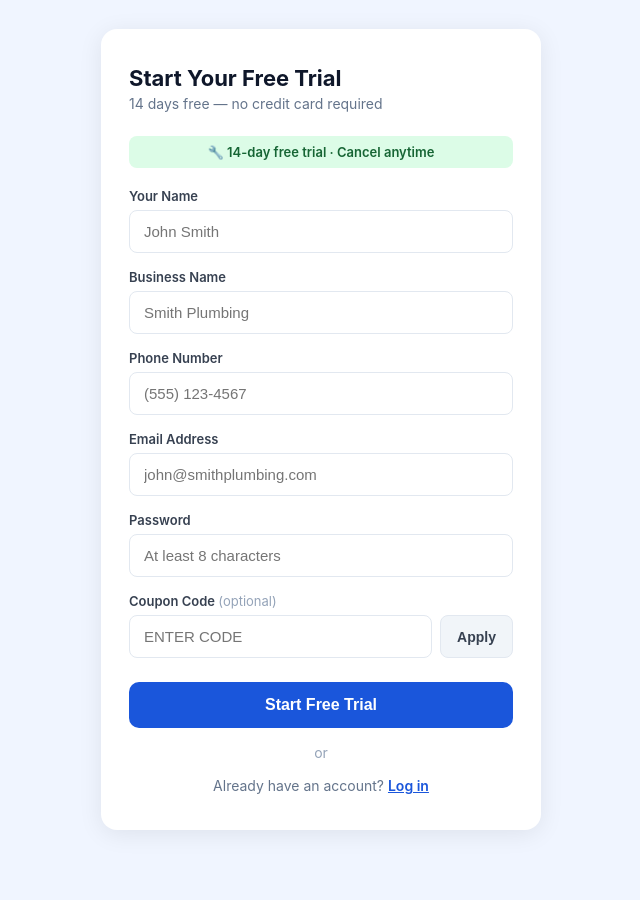
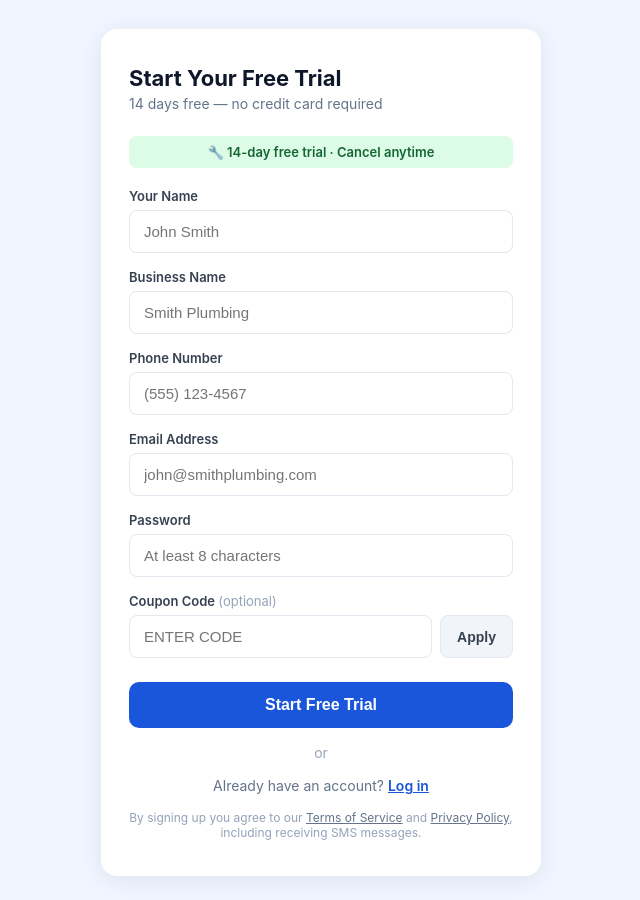
Before and after one commit to PipedeskHQ/pipedesk, a website: page public/signup.html in a window 1280 px wide. Shown: the part 86-986 px from the top of the page, without its empty margins (319-959 px from the left). Before the commit the page ends 940 px from the top, so only its background shows below. Drawn offline with Linux system fonts and the light colour scheme.

Commit message:
Add agreement notice for terms and privacy policy
Added terms and privacy policy agreement notice to signup page.

```diff
--- a/public/signup.html
+++ b/public/signup.html
@@ -87,6 +87,9 @@ input:focus { border-color: #1a56db; }
 
   <div class="divider">or</div>
   <div class="login-link">Already have an account? <a href="/login.html">Log in</a></div>
+  <div style="text-align:center;font-size:12px;color:#94a3b8;margin-top:16px;">
+  By signing up you agree to our <a href="/terms.html" style="color:#64748b;">Terms of Service</a> and <a href="/privacy.html" style="color:#64748b;">Privacy Policy</a>, including receiving SMS messages.
+</div>
 </div>
 
 <script>
```
